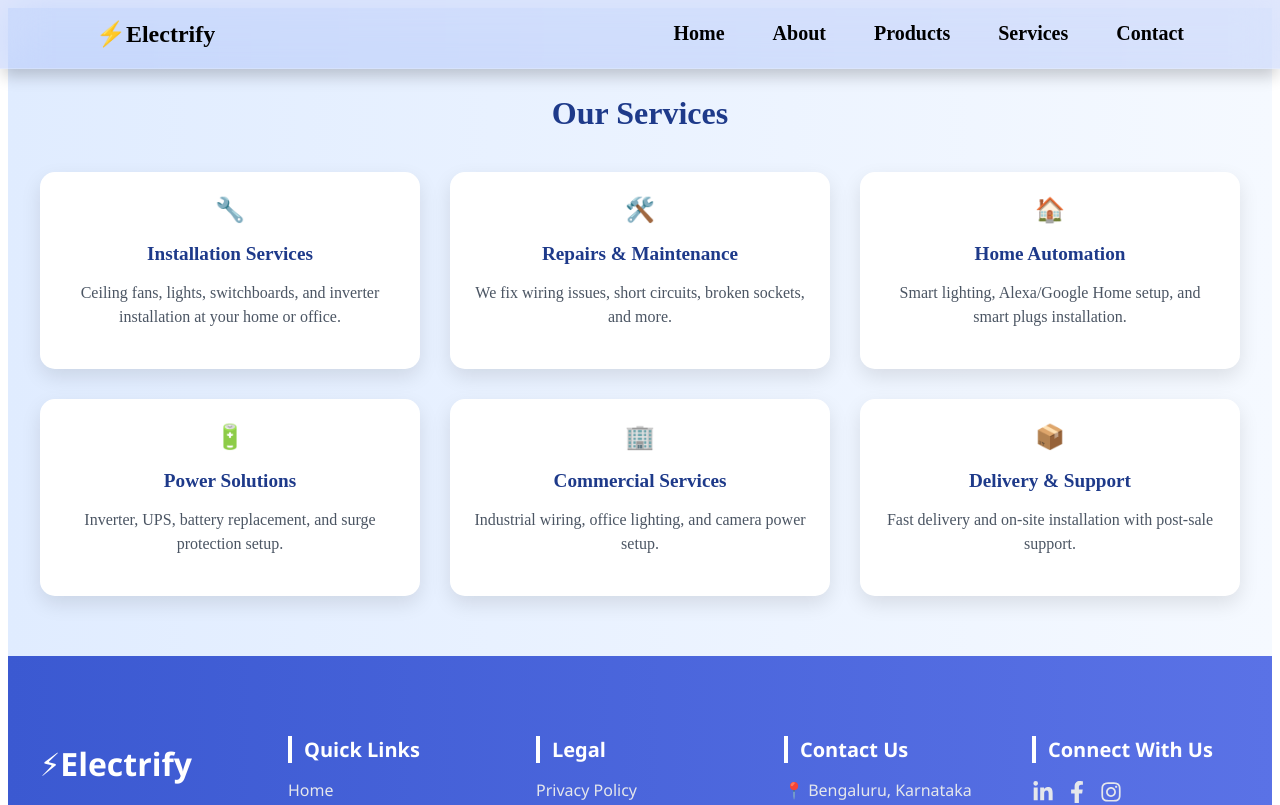
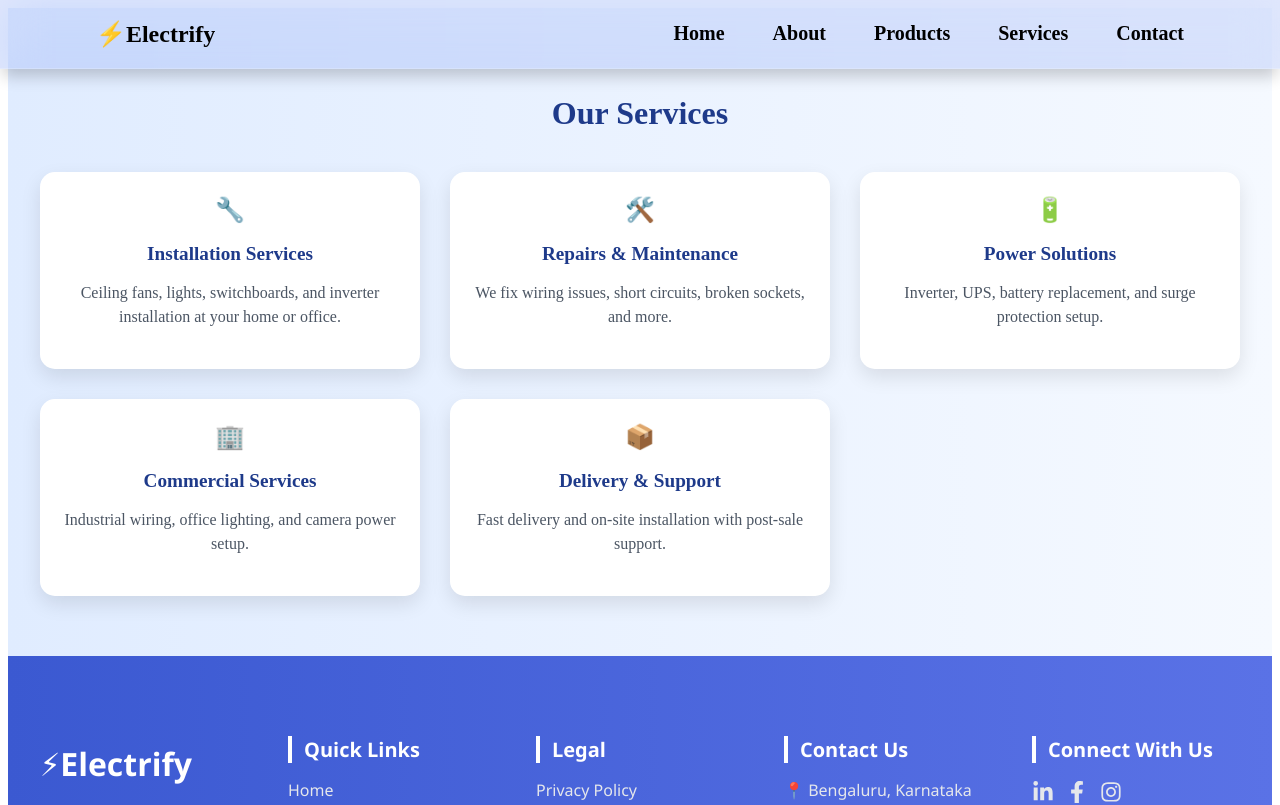
Before and after one commit to Rohitswami16/Electrify, a React (Vite) app: page /services in a window 1280 px wide. Shown: the top 805 px of the page. Built offline with nearby package versions, Linux system fonts and the light colour scheme.

Commit message:
production

```diff
--- a/package.json
+++ b/package.json
@@ -31,6 +31,7 @@
     "globals": "^16.0.0",
     "postcss": "^8.5.5",
     "tailwindcss": "^4.1.10",
-    "vite": "^6.3.5"
+    "vite": "^6.3.5",
+    "vite-plugin-gh-pages": "^1.0.1"
   }
 }
--- a/src/pages/Services.jsx
+++ b/src/pages/Services.jsx
@@ -19,14 +19,7 @@ const services = [
     background:
       "linear-gradient(135deg, rgba(255, 249, 196, 0.4), rgba(255, 236, 179, 0.4))",
   },
-  {
-    icon: "🏠",
-    title: "Home Automation",
-    description:
-      "Smart lighting, Alexa/Google Home setup, and smart plugs installation.",
-    background:
-      "linear-gradient(135deg, rgba(193, 255, 236, 0.4), rgba(178, 245, 234, 0.4))",
-  },
+
   {
     icon: "🔋",
     title: "Power Solutions",
```
Also changed, not shown: 1 other file (tests, documents, lock files or other folders).
